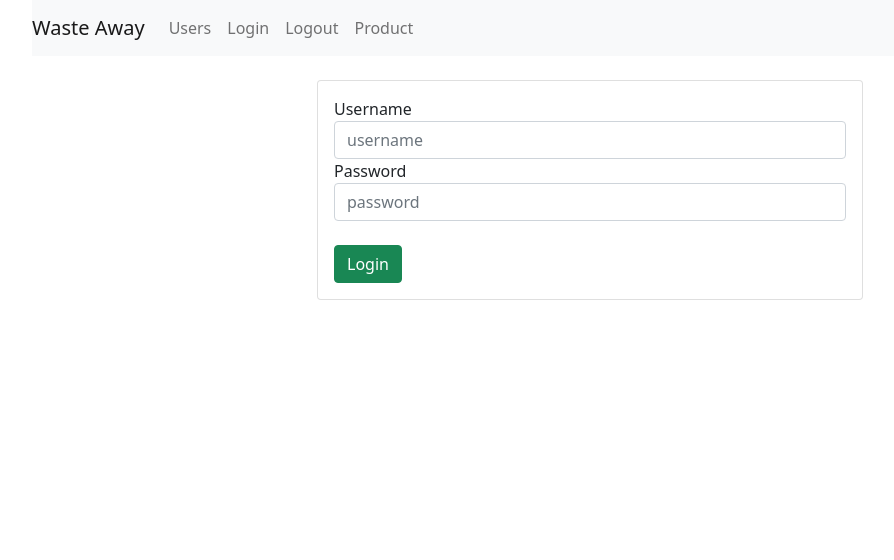
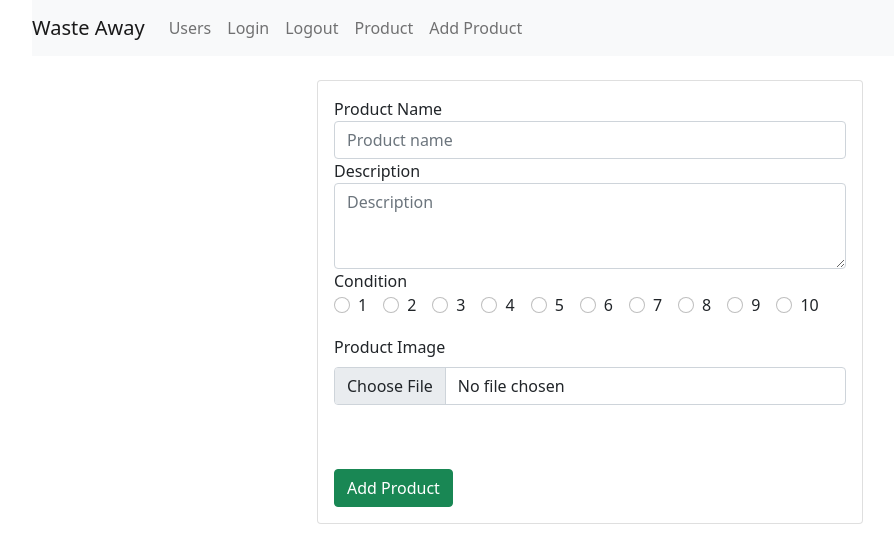
Before and after one commit to sktt2/WasteAway, a React (Create React App) app in the folder frontend-react/: page /addproduct in a window 1280 px wide. Shown: the top 560 px of the page, without its empty margins (50-944 px from the left). Built offline with nearby package versions, Linux system fonts and the light colour scheme.

Commit message:
add product page for frontend

```diff
--- a/frontend-react/src/App.js
+++ b/frontend-react/src/App.js
@@ -9,6 +9,7 @@ import { Container } from 'react-bootstrap';
 import Logout from './pages/Logout.js';
 import Error from './components/Error.js';
 import Product from './pages/Product.js';
+import AddProduct from './pages/AddProduct.js';
 /**
  * app component render a router, the router is responsible to change the routes in the browser.
  * the switch component switches between routes, the path decides the route in browser
@@ -28,6 +29,7 @@ class App extends Component {
                 <Route path = "/logout" component = {Logout}></Route>
                 <Route path = "/error" component = {Error}></Route>
                 <Route path = "/product" component = {Product}></Route>
+                <Route path = "/addproduct" component = {AddProduct}></Route>
                 <Route path = "/" component={Login}/>
               </Switch>
           </Router>
--- a/frontend-react/src/components/Header.js
+++ b/frontend-react/src/components/Header.js
@@ -18,6 +18,7 @@ class Header extends Component {
                     <Nav.Link href='/login'>Login</Nav.Link>
                     <Nav.Link href='/logout'>Logout</Nav.Link>
                     <Nav.Link href='/product'>Product</Nav.Link>
+                    <Nav.Link href='/addproduct'>Add Product</Nav.Link>
                     </Nav>
                 </Navbar.Collapse>
             </Navbar>
--- /dev/null
+++ b/frontend-react/src/pages/AddProduct.js
@@ -0,0 +1,83 @@
+import React, { Component } from 'react';
+import 'bootstrap/dist/css/bootstrap.min.css';
+
+import Form from 'react-bootstrap/Form';
+import bulbasaur from '../bulbasaur.jpg';
+
+class AddProduct extends Component {
+    constructor(props){
+        super(props)
+        this.state = {
+            username: '',
+            password: '',
+            file: null
+        }
+        this.uploadImage = this.uploadImage.bind(this)
+    }
+
+    uploadImage(event) {
+        this.setState({file: bulbasaur})
+    }
+
+    addProductClicked = (event) => {
+        event.preventDefault();
+        // let username = this.state.username;
+        // let password = this.state.password;
+        // let authHeader = window.btoa(username + ':' + password);
+        // let user = {'username': username, 'authHeader': authHeader};
+        // localStorage.setItem('user', JSON.stringify(user));
+        this.props.history.push('/product');
+    }
+
+    render() {
+        return (
+            <div className="container">
+                <br></br>
+                <div className="card col-md-6 offset-md-3 offset-md-3">
+                    <div className = "card-body">
+                        <form>
+                            <div>
+                                <label>Product Name</label>
+                                <input placeholder="Product name" name="productname" className="form-control"/>
+                            </div>
+                            <div>
+                                <label>Description</label>
+                                <Form.Control placeholder="Description" name="description" as="textarea" rows={3} />
+                            </div>
+                            <div>
+                                <label>Condition</label>
+                                <Form>
+                                    <div key={`inline-"radio"`} className="mb-3">
+                                        <Form.Check inline label="1" name="group1" type="radio" id={`inline-"radio"-1`}/>
+                                        <Form.Check inline label="2" name="group1" type="radio" id={`inline-"radio"-2`}/>
+                                        <Form.Check inline label="3" name="group1" type="radio" id={`inline-"radio"-3`}/>
+                                        <Form.Check inline label="4" name="group1" type="radio" id={`inline-"radio"-4`}/>
+                                        <Form.Check inline label="5" name="group1" type="radio" id={`inline-"radio"-5`}/>
+                                        <Form.Check inline label="6" name="group1" type="radio" id={`inline-"radio"-6`}/>
+                                        <Form.Check inline label="7" name="group1" type="radio" id={`inline-"radio"-7`}/>
+                                        <Form.Check inline label="8" name="group1" type="radio" id={`inline-"radio"-8`}/>
+                                        <Form.Check inline label="9" name="group1" type="radio" id={`inline-"radio"-9`}/>
+                                        <Form.Check inline label="10" name="group1" type="radio" id={`inline-"radio"-10`}/>
+                                    </div>
+                                </Form>
+                            </div>
+                            <div>
+                                <Form.Group controlId="formFile" className="mb-3">
+                                    <Form.Label>Product Image</Form.Label>
+                                    <Form.Control type="file" onChange={this.uploadImage}/>
+                                </Form.Group>
+                                <div style={{width: 100}}>
+                                    <img src={this.state.file}/>
+                                </div>
+                            </div>
+                            <br></br>
+                            <button className="btn btn-success" onClick={this.addProductClicked}>Add Product</button>
+                        </form>
+                    </div>
+                </div>
+            </div>
+        );
+    }
+}
+
+export default AddProduct
--- a/frontend-react/src/pages/Login.js
+++ b/frontend-react/src/pages/Login.js
@@ -27,7 +27,7 @@ class Login extends Component {
         let authHeader = window.btoa(username + ':' + password);
         let user = {'username': username, 'authHeader': authHeader};
         localStorage.setItem('user', JSON.stringify(user));
-        this.props.history.push('/list-books');
+        this.props.history.push('/product');
     }
 
     render() {
```
Also changed, not shown: 1 other file (tests, documents, lock files or other folders).
